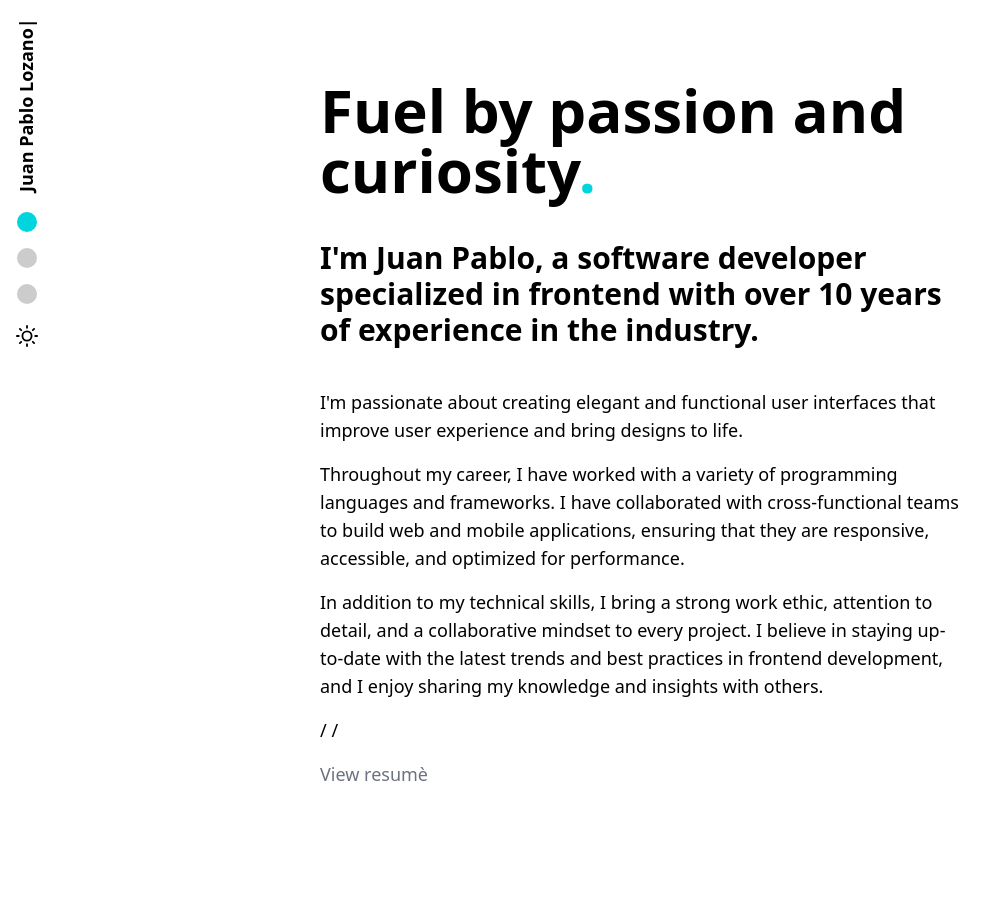
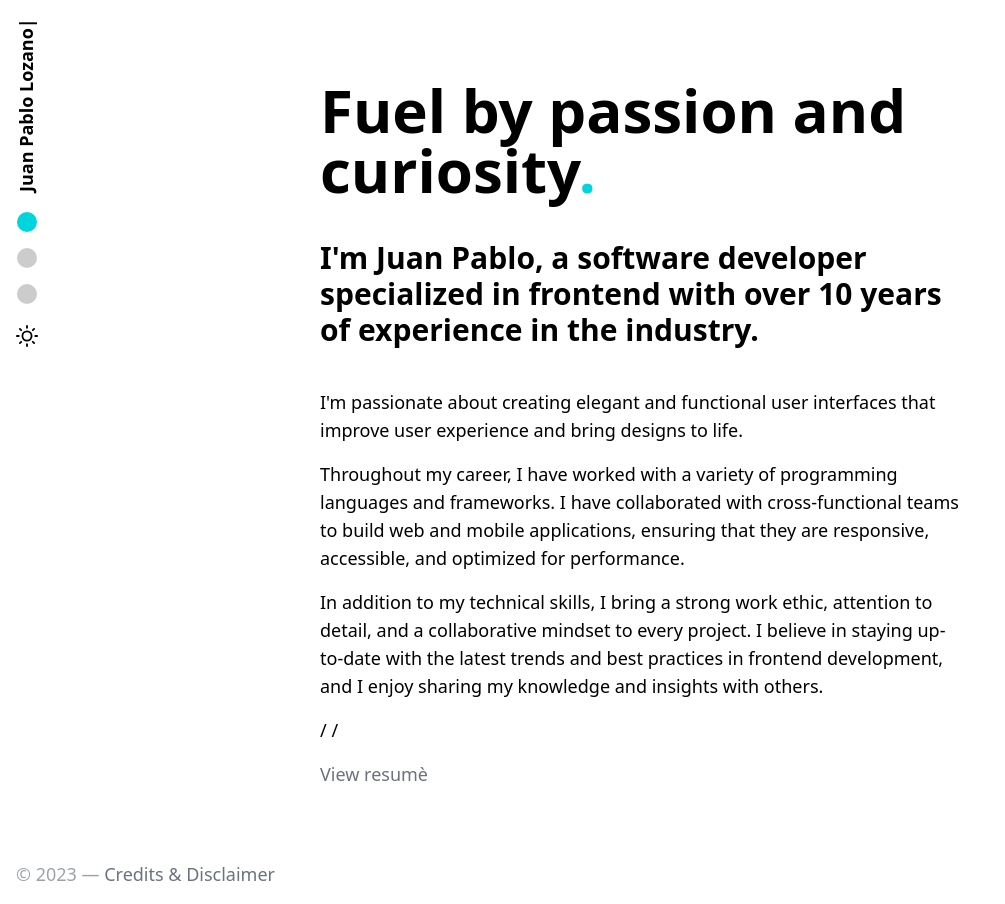
Before and after one commit to devloe/react-simple-portfolio, a React (Create React App) app: page / in a window 1280 px wide. Shown: the whole page, without its empty margins (0-1005 px from the left). Before the commit the page ends 844 px from the top, so only its background shows below. Built offline with nearby package versions, Linux system fonts and the light colour scheme.

Commit message:
add footer

```diff
--- /dev/null
+++ b/jest.config.js
@@ -0,0 +1,5 @@
+const config = {
+    verbose: false,
+  };
+
+  module.exports = config;
--- a/src/App.tsx
+++ b/src/App.tsx
@@ -1,4 +1,5 @@
 import styles from './App.module.css';
+import Footer from './components/Footer';
 import Menu from './components/menu/Menu';
 import { Outlet } from "react-router-dom";
 
@@ -7,6 +8,7 @@ function App() {
     <div className={styles.container}>
       <Menu />
       <Outlet />
+      <Footer />
     </div>
   );
 }
--- /dev/null
+++ b/src/components/Footer.tsx
@@ -0,0 +1,7 @@
+import { NavLink } from "react-router-dom";
+
+export default function Footer() {
+    return (
+        <footer className="text-left p-4 text-lg text-gray-400">© 2023 — <NavLink to="/credits" className="underlined">Credits & Disclaimer</NavLink></footer>
+    );
+}
```
